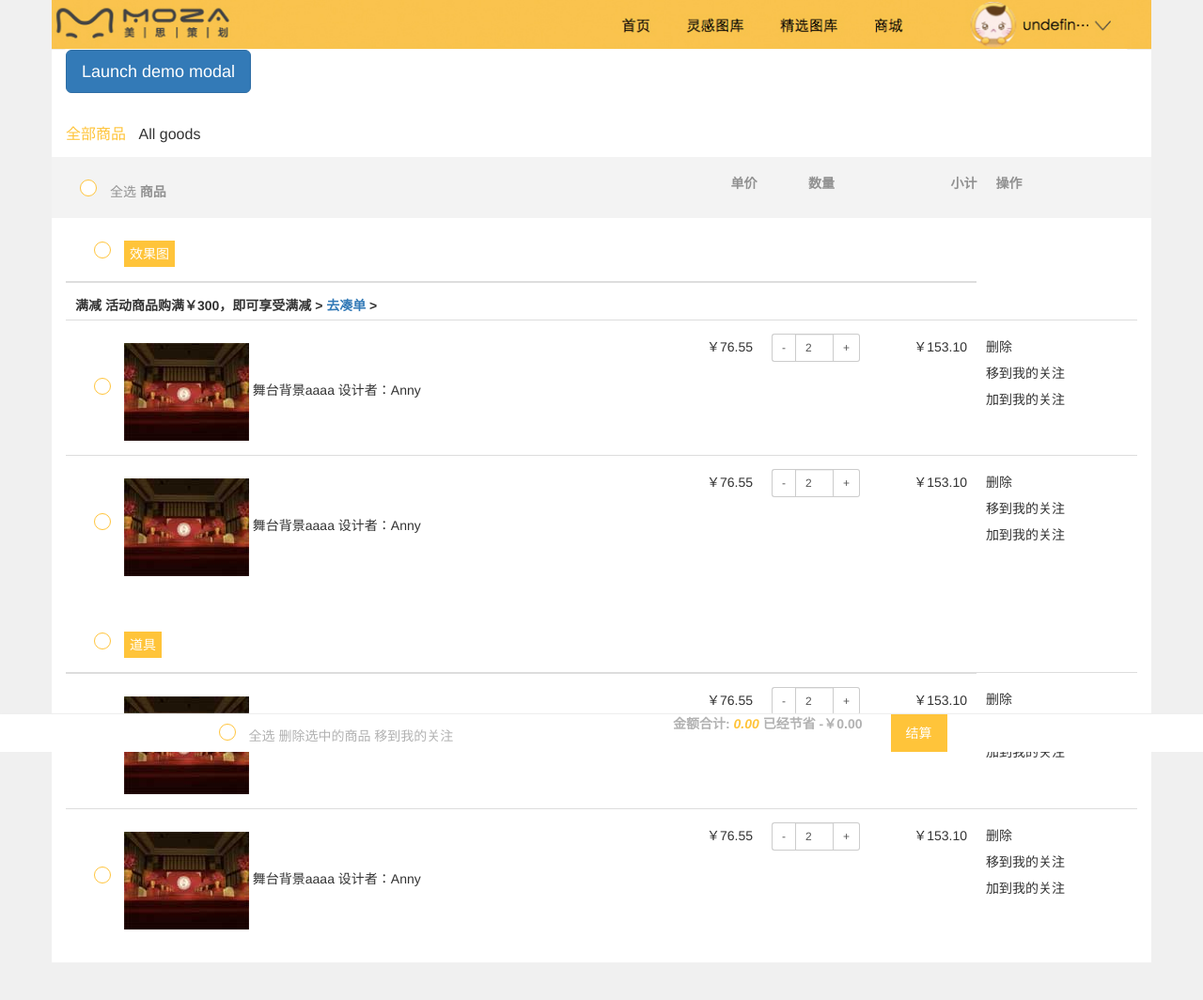
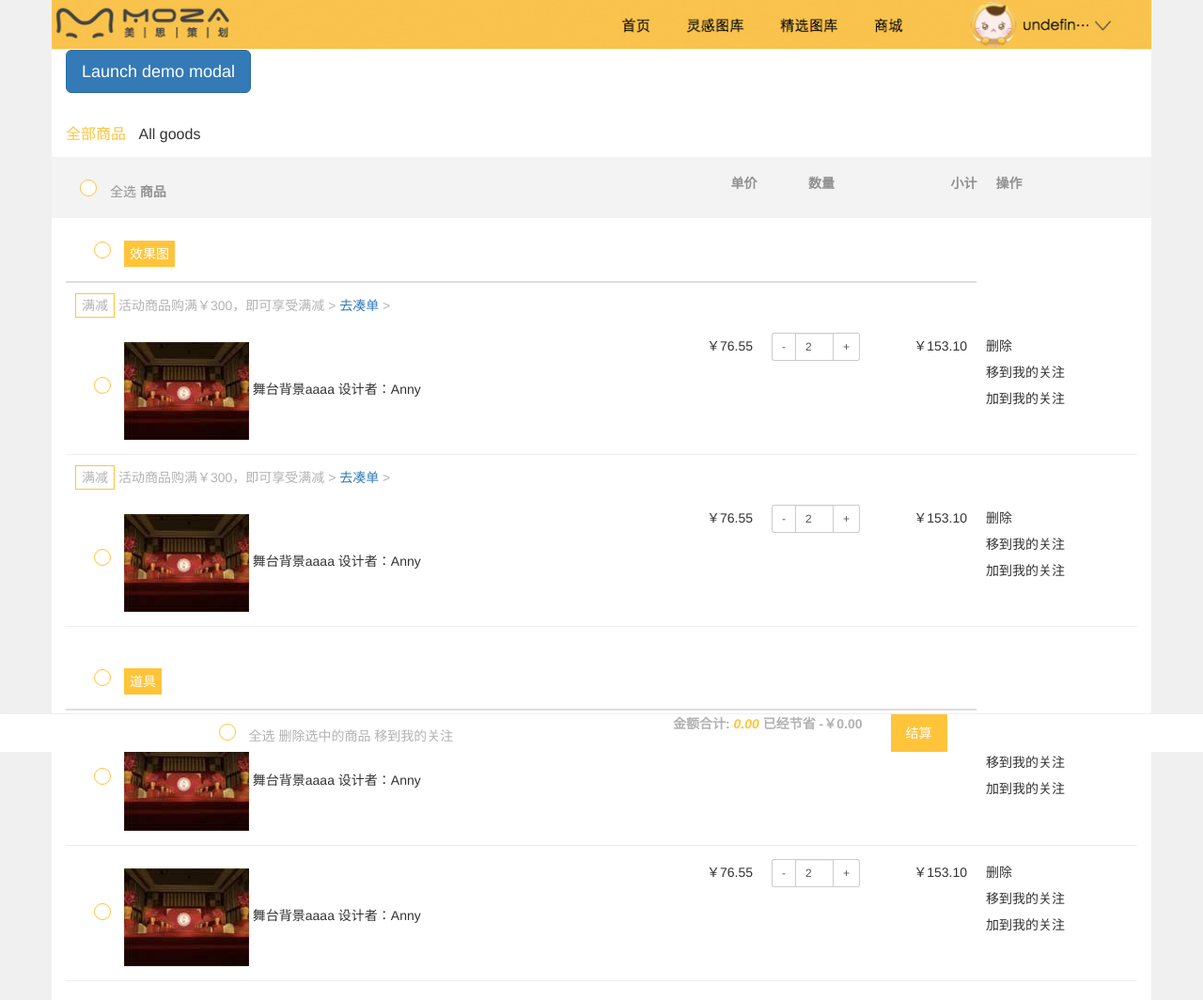
Before and after one commit to April-Ice/Work-day, a plain HTML site: page wx_scan/order.html in a window 1280 px wide. Shown: the whole page at 94% size. Before the commit the page ends 1024 px from the top, so only its background shows below. Drawn offline with Linux system fonts and the light colour scheme.

Commit message:
样式调整

```diff
--- a/wx_scan/css/style.css
+++ b/wx_scan/css/style.css
@@ -140,6 +140,8 @@ table.cart tbody .price-total:before {
     padding-right: 1rem !important;
     padding-left: 1rem !important;
     padding-top: 1.4rem !important;
+    border-top: 0 !important;
+    border-bottom: 1px solid #eee;
 }
 
 .cart-wrap .goods {
@@ -241,3 +243,11 @@ table.cart tbody .price-total:before {
     background: #ffc43a;
     color: #fff;
 }
+.order-discount th{
+    border-bottom: 0;
+    font-weight: normal;
+}
+.discount-tag{
+    padding:  0.4rem 0.6rem;
+    border: 1px solid #ffc43a;
+}
--- a/wx_scan/order.html
+++ b/wx_scan/order.html
@@ -87,9 +87,9 @@
                     </tr>
                 </thead>
                 <tbody>
-                    <tr>
-                        <th colspan="5" class="">
-                            <span>满减</span> 活动商品购满￥300，即可享受满减 > <a href="#">去凑单</a> >
+                    <tr class="order-discount">
+                        <th colspan="5" class="order-gray">
+                            <span class="discount-tag">满减</span> 活动商品购满￥300，即可享受满减 > <a href="#">去凑单</a> >
                         </th>
                     </tr>
                     <tr>
@@ -118,6 +118,12 @@
                             <div class="delete">移到我的关注</div>
                             <div class="delete">加到我的关注</div>
                         </td>
+                    </tr>
+
+                    <tr class="order-discount">
+                        <th colspan="5" class="order-gray">
+                            <span class="discount-tag">满减</span> 活动商品购满￥300，即可享受满减 > <a href="#">去凑单</a> >
+                        </th>
                     </tr>
                     <tr>
                         <td colspan="2" class="goods">
```
